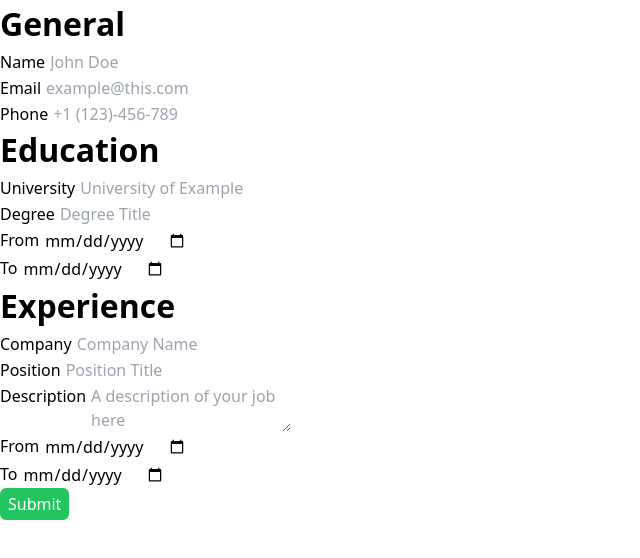
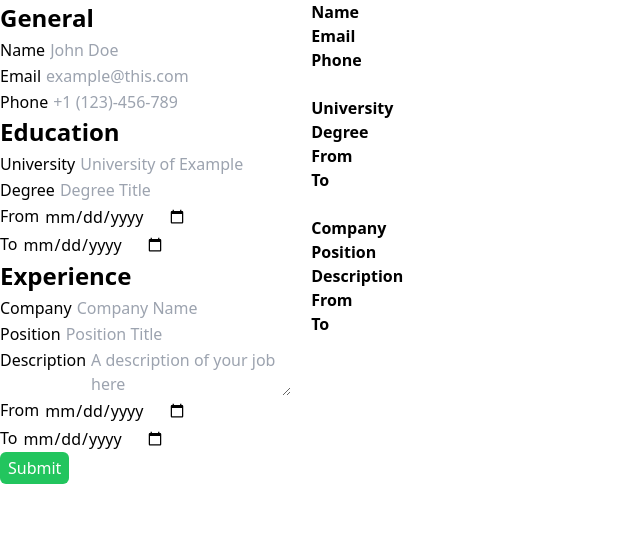
Before and after one commit to supersakana/cv_builder, a React (Create React App) app: page / in a window 1280 px wide. Shown: the top 558 px of the page, without its empty margins (0-640 px from the left). Built offline with nearby package versions, Linux system fonts and the light colour scheme.

Commit message:
added simple doc section where the form output will display

```diff
--- a/src/App.js
+++ b/src/App.js
@@ -1,9 +1,11 @@
 import Form from "./components/Form";
+import Doc from "./components/Doc";
 
 function App() {
   return (
-    <div>
+    <div className="flex">
       <Form />
+      <Doc />
     </div>
   );
 }
--- /dev/null
+++ b/src/components/Doc.js
@@ -0,0 +1,26 @@
+const Doc = () => {
+  return (
+    <div>
+      <p className="font-bold">Name</p>
+      <p className="font-bold">Email</p>
+      <p className="font-bold">Phone</p>
+
+      <br></br>
+
+      <p className="font-bold">University</p>
+      <p className="font-bold">Degree</p>
+      <p className="font-bold">From</p>
+      <p className="font-bold">To</p>
+
+      <br></br>
+
+      <p className="font-bold">Company</p>
+      <p className="font-bold">Position</p>
+      <p className="font-bold">Description</p>
+      <p className="font-bold">From</p>
+      <p className="font-bold">To</p>
+    </div>
+  )
+}
+
+export default Doc
--- a/src/index.css
+++ b/src/index.css
@@ -10,5 +10,5 @@
 
 .section-title{
   font-weight: bold;
-  font-size: 2rem;
+  font-size: 1.5rem;
 }
```
